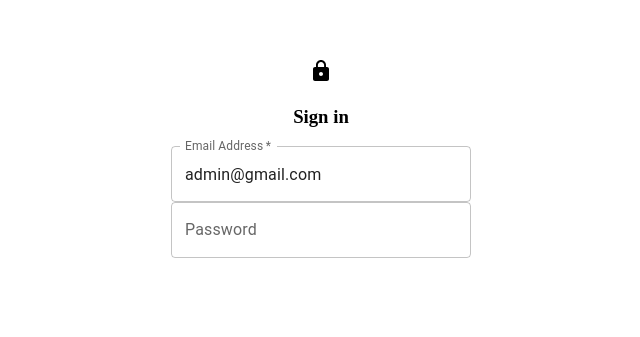
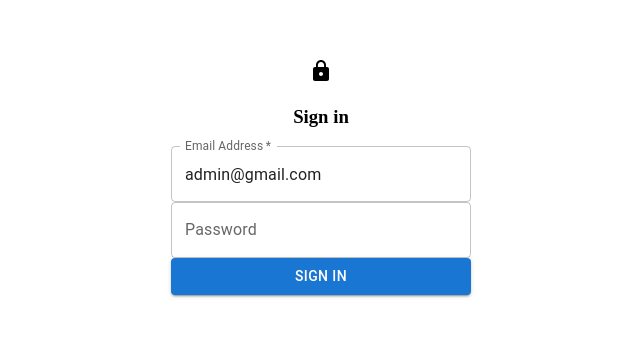
Before and after one commit to salto-vn/nextjs-training, a React (Create React App) app: page /login in a window 1280 px wide. Shown: the part 199-536 px from the top of the page, without its empty margins (319-959 px from the left). Built offline with nearby package versions, Linux system fonts and the light colour scheme.

Commit message:
Add button sign in

```diff
--- a/src/assets/scss/pages/_login.module.scss
+++ b/src/assets/scss/pages/_login.module.scss
@@ -17,5 +17,9 @@
     .passwordInput {
       width: 100%;
     }
+
+    .signInButton {
+      width: 100%;
+    }
   }
 }
--- a/src/pages/Login/Login.tsx
+++ b/src/pages/Login/Login.tsx
@@ -1,6 +1,7 @@
 import clsx from "clsx";
 import LockIcon from "@mui/icons-material/Lock";
 import TextField from "@mui/material/TextField";
+import Button from "@mui/material/Button";
 import styles from "../../assets/scss/pages/_login.module.scss";
 
 export default function Login() {
@@ -26,6 +27,9 @@ export default function Login() {
             type="password"
             autoComplete="current-password"
           />
+          <Button className={clsx(styles.signInButton)} variant="contained">
+            Sign in
+          </Button>
         </div>
       </div>
     </div>
```
